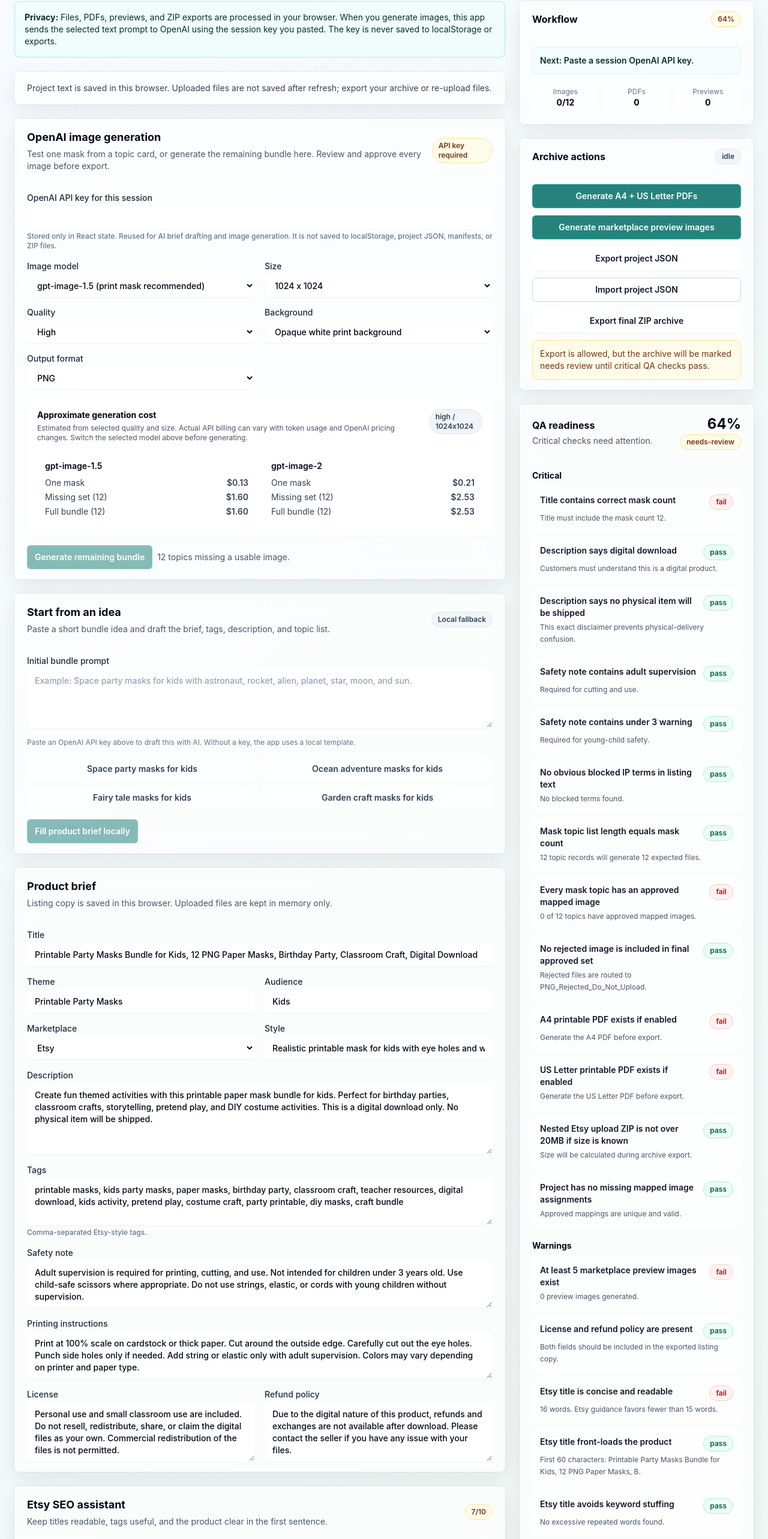
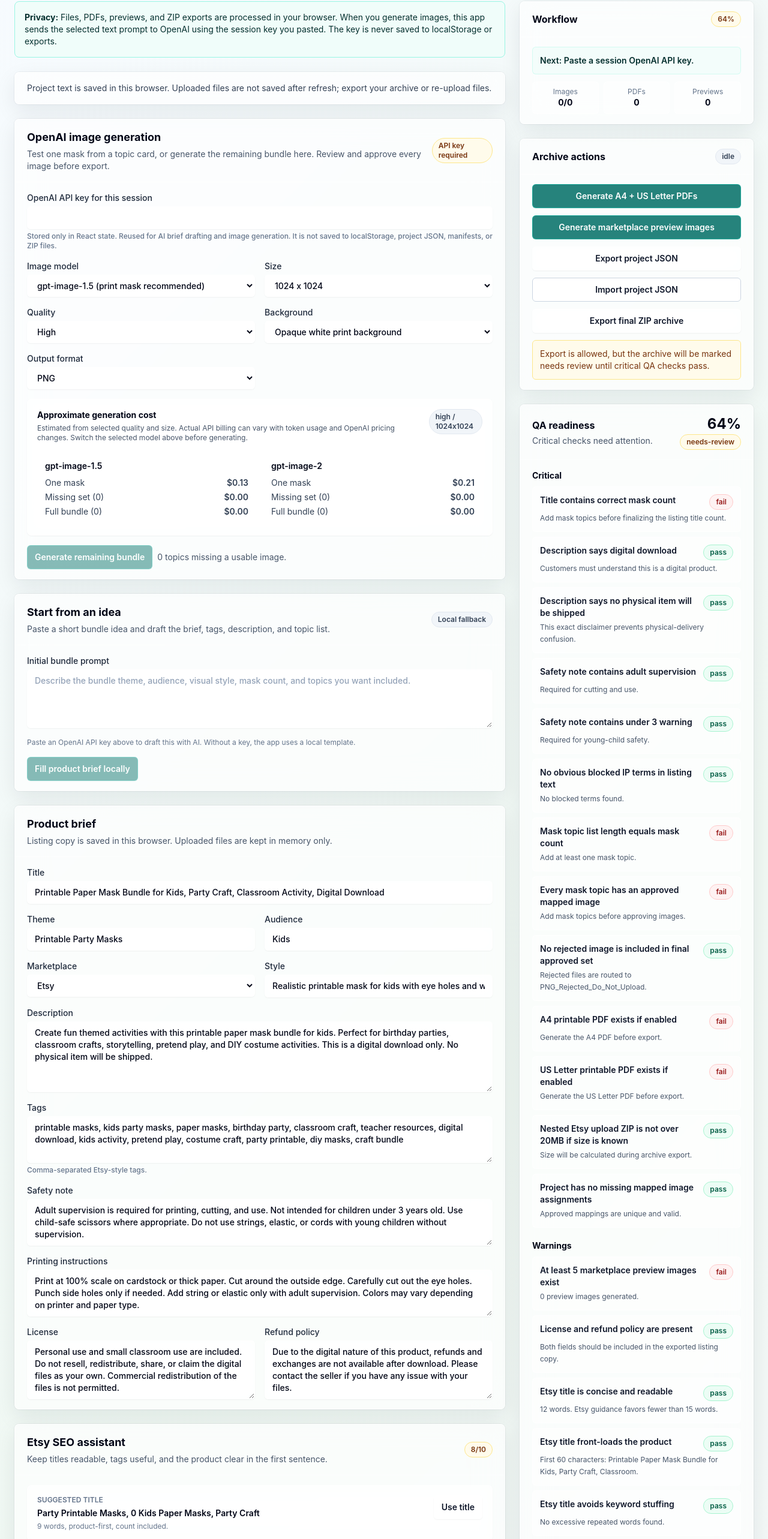
Before and after one commit to AuroraPolaire/etsy-masks-admin, a React (Vite) app: page / in a window 1280 px wide. Shown: the part 163-2729 px from the top of the page at 60% size. Built offline with nearby package versions, Linux system fonts and the light colour scheme.

Commit message:
Remove mocked default topics

```diff
--- a/src/components/InitialPromptPanel.tsx
+++ b/src/components/InitialPromptPanel.tsx
@@ -11,13 +11,6 @@ type InitialPromptPanelProps = {
   isGenerating: boolean;
   onFillBrief: (initialPrompt: string) => void;
 };
-
-const STARTER_IDEAS = [
-  'Space party masks for kids with astronaut, rocket, alien, planet, star, moon, and sun.',
-  'Ocean adventure masks for kids with shark, whale, dolphin, octopus, turtle, crab, and seahorse.',
-  'Fairy tale masks for kids with dragon, unicorn, fairy, wizard, knight, crown, and castle.',
-  'Garden craft masks for kids with butterfly, flower, bee, ladybug, frog, sun, and rainbow.',
-];
 
 export const InitialPromptPanel = ({
   hasOpenAIKey,
@@ -51,7 +44,7 @@ export const InitialPromptPanel = ({
           label="Initial bundle prompt"
           name="initialPrompt"
           rows={4}
-          placeholder="Example: Space party masks for kids with astronaut, rocket, alien, planet, star, moon, and sun."
+          placeholder="Describe the bundle theme, audience, visual style, mask count, and topics you want included."
           value={initialPrompt}
           onChange={(event) => setInitialPrompt(event.target.value)}
         />
@@ -60,13 +53,6 @@ export const InitialPromptPanel = ({
             ? 'Uses the same pasted OpenAI API key as image generation. The key is not saved.'
             : 'Paste an OpenAI API key above to draft this with AI. Without a key, the app uses a local template.'}
         </p>
-        <div className="grid gap-2 sm:grid-cols-2">
-          {STARTER_IDEAS.map((idea) => (
-            <Button key={idea} variant="ghost" onClick={() => setInitialPrompt(idea)}>
-              {idea.split(' with ')[0]}
-            </Button>
-          ))}
-        </div>
         <Button
           variant="primary"
           disabled={disabled || initialPrompt.trim().length === 0}
--- a/src/constants.ts
+++ b/src/constants.ts
@@ -9,24 +9,8 @@ export const DEFAULT_THEME = 'Printable Party Masks';
 export const DEFAULT_MASK_PROMPT_STYLE =
   'Realistic printable mask for kids with eye holes and white background, front view, no shadows';
 
-export const DEFAULT_SUBJECTS = [
-  'Robot',
-  'Dinosaur',
-  'Unicorn',
-  'Dragon',
-  'Astronaut',
-  'Pirate',
-  'Butterfly',
-  'Flower',
-  'Sun',
-  'Moon',
-  'Lion',
-  'Owl',
-];
-
 export const DEFAULT_SETTINGS: ProjectSettings = {
-  title:
-    'Printable Party Masks Bundle for Kids, 12 PNG Paper Masks, Birthday Party, Classroom Craft, Digital Download',
+  title: 'Printable Paper Mask Bundle for Kids, Party Craft, Classroom Activity, Digital Download',
   theme: DEFAULT_THEME,
   audience: 'Kids',
   marketplace: 'Etsy',
@@ -101,10 +85,7 @@ export const createDefaultProject = (): Project => {
   return {
     id: crypto.randomUUID(),
     settings: DEFAULT_SETTINGS,
-    subjects: DEFAULT_SUBJECTS.map((name) => ({
-      id: crypto.randomUUID(),
-      name,
-    })),
+    subjects: [],
     pdfSettings: DEFAULT_PDF_SETTINGS,
     createdAt: now,
     updatedAt: now,
--- a/src/lib/brief.ts
+++ b/src/lib/brief.ts
@@ -1,4 +1,4 @@
-import { DEFAULT_SETTINGS, DEFAULT_SUBJECTS } from '../constants';
+import { DEFAULT_SETTINGS } from '../constants';
 
 import type { ProjectDraft } from '../types';
 
@@ -107,14 +107,16 @@ const extractSubjectNames = (idea: string): string[] => {
   }
 
   const listMatch =
-    /(?:subjects?|topics?|designs?|masks?|include|including|with|featuring)\s*:?\s*([^.;]+)/i.exec(
+    /(?:subjects?|topics?|designs?)\s*:\s*([^.;]+)|(?:include|including|with|featuring)\s+([^.;]+)/i.exec(
       idea,
     );
-  if (!listMatch?.[1]) {
+  const matchedList = listMatch?.[1] ?? listMatch?.[2];
+
+  if (!matchedList) {
     return [];
   }
 
-  return listMatch[1]
+  return matchedList
     .split(/,| and /i)
     .map(titleCase)
     .filter(Boolean)
@@ -169,13 +171,18 @@ const inferStyle = (idea: string): string => {
 export const createProjectDraftFromInitialPrompt = (initialPrompt: string): ProjectDraft => {
   const cleaned = cleanIdea(initialPrompt);
   const theme = inferTheme(cleaned);
-  const subjects = extractSubjectNames(cleaned);
-  const subjectNames = subjects.length > 0 ? subjects : DEFAULT_SUBJECTS;
+  const subjectNames = extractSubjectNames(cleaned);
   const maskCount = subjectNames.length;
-  const title =
-    `${theme} Printable Bundle for Kids, ${maskCount} PNG Paper Masks, Party Craft, Classroom Activity, Digital Download`
-      .replace(/\s+/g, ' ')
-      .trim();
+  const title = [
+    `${theme} Printable Bundle for Kids`,
+    maskCount > 0 ? `${maskCount} PNG Paper Masks` : 'PNG Paper Masks',
+    'Party Craft',
+    'Classroom Activity',
+    'Digital Download',
+  ]
+    .join(', ')
+    .replace(/\s+/g, ' ')
+    .trim();
   const tags = [
     `${theme.toLowerCase()}`,
     'printable masks',
--- a/src/lib/qa.ts
+++ b/src/lib/qa.ts
@@ -121,11 +121,13 @@ export const runQA = (project: Project, files: ManagedFile[]): QAResult => {
     createCheck(
       'title-count',
       'critical',
-      titleMaskCount === maskCount,
+      maskCount > 0 && titleMaskCount === maskCount,
       'Title contains correct mask count',
-      titleMaskCount
-        ? `Title says ${titleMaskCount}; topic list has ${maskCount}.`
-        : `Title must include the mask count ${maskCount}.`,
+      maskCount === 0
+        ? 'Add mask topics before finalizing the listing title count.'
+        : titleMaskCount
+          ? `Title says ${titleMaskCount}; topic list has ${maskCount}.`
+          : `Title must include the mask count ${maskCount}.`,
     ),
     createCheck(
       'description-digital-download',
@@ -167,16 +169,20 @@ export const runQA = (project: Project, files: ManagedFile[]): QAResult => {
     createCheck(
       'subject-count',
       'critical',
-      expectedFilenames.length === maskCount,
+      maskCount > 0 && expectedFilenames.length === maskCount,
       'Mask topic list length equals mask count',
-      `${maskCount} topic records will generate ${expectedFilenames.length} expected files.`,
+      maskCount === 0
+        ? 'Add at least one mask topic.'
+        : `${maskCount} topic records will generate ${expectedFilenames.length} expected files.`,
     ),
     createCheck(
       'approved-images',
       'critical',
-      everySubjectHasApprovedImage,
+      maskCount > 0 && everySubjectHasApprovedImage,
       'Every mask topic has an approved mapped image',
-      `${approvedImages.length} of ${maskCount} topics have approved mapped images.`,
+      maskCount === 0
+        ? 'Add mask topics before approving images.'
+        : `${approvedImages.length} of ${maskCount} topics have approved mapped images.`,
     ),
     createCheck(
       'rejected-not-approved',
--- a/src/lib/storage.ts
+++ b/src/lib/storage.ts
@@ -4,6 +4,25 @@ import type { Project, ProjectJsonBackup } from '../types';
 
 const isRecord = (value: unknown): value is Record<string, unknown> =>
   typeof value === 'object' && value !== null;
+
+const LEGACY_MOCK_SUBJECTS = [
+  'Robot',
+  'Dinosaur',
+  'Unicorn',
+  'Dragon',
+  'Astronaut',
+  'Pirate',
+  'Butterfly',
+  'Flower',
+  'Sun',
+  'Moon',
+  'Lion',
+  'Owl',
+];
+
+const isLegacyMockSubjectList = (subjects: Project['subjects']): boolean =>
+  subjects.length === LEGACY_MOCK_SUBJECTS.length &&
+  subjects.every((subject, index) => subject.name === LEGACY_MOCK_SUBJECTS[index]);
 
 const readSubjects = (projectLike: Record<string, unknown>): Project['subjects'] => {
   const rawSubjects = Array.isArray(projectLike.subjects)
@@ -56,6 +75,7 @@ export const loadProject = (): Project => {
     }
 
     const subjects = readSubjects(parsed);
+    const restoredSubjects = isLegacyMockSubjectList(subjects) ? [] : subjects;
 
     return {
       ...fallback,
@@ -65,7 +85,7 @@ export const loadProject = (): Project => {
         ...(isRecord(parsed.settings) ? parsed.settings : {}),
       },
       pdfSettings: readPdfSettings(parsed.pdfSettings, fallback.pdfSettings),
-      subjects: subjects.length > 0 ? subjects : fallback.subjects,
+      subjects: restoredSubjects,
       updatedAt: new Date().toISOString(),
     };
   } catch {
```
Also changed, not shown: 2 other files (tests, documents, lock files or other folders).
